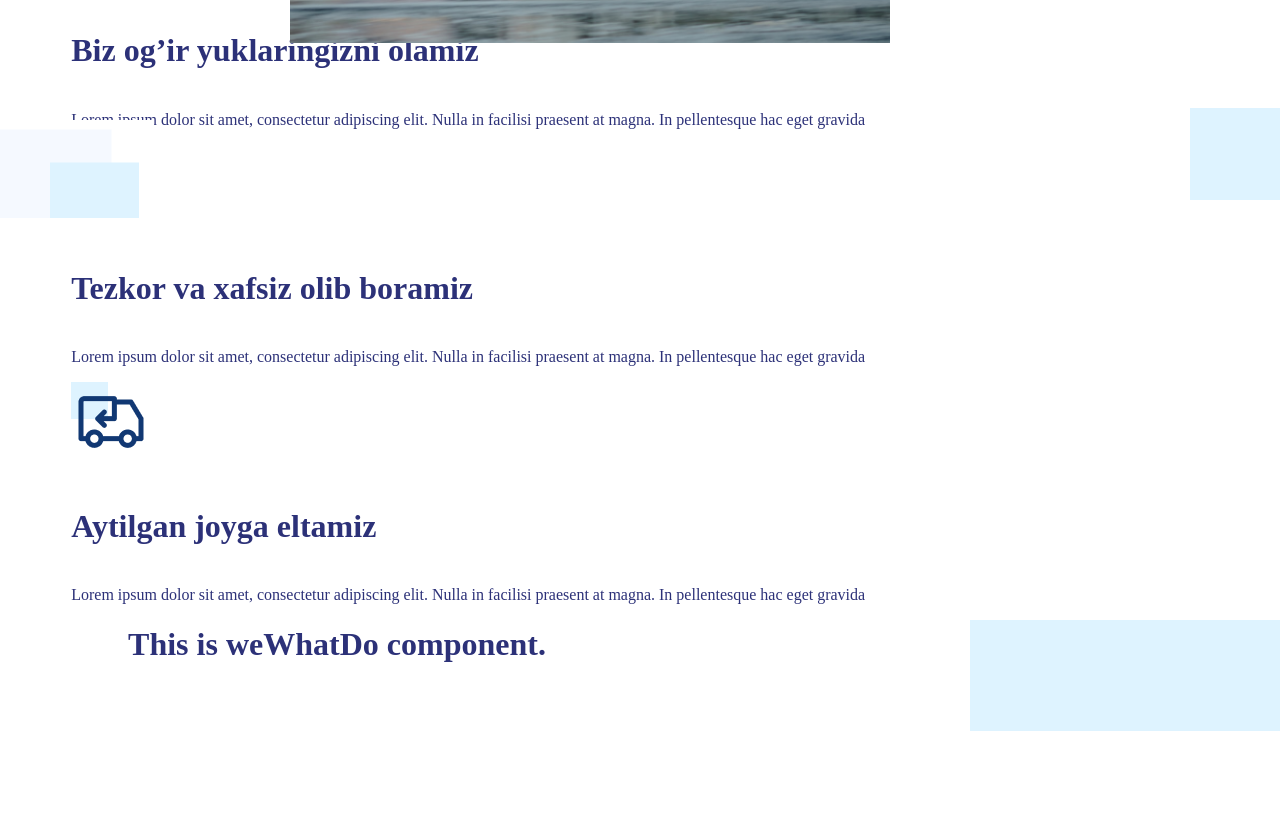
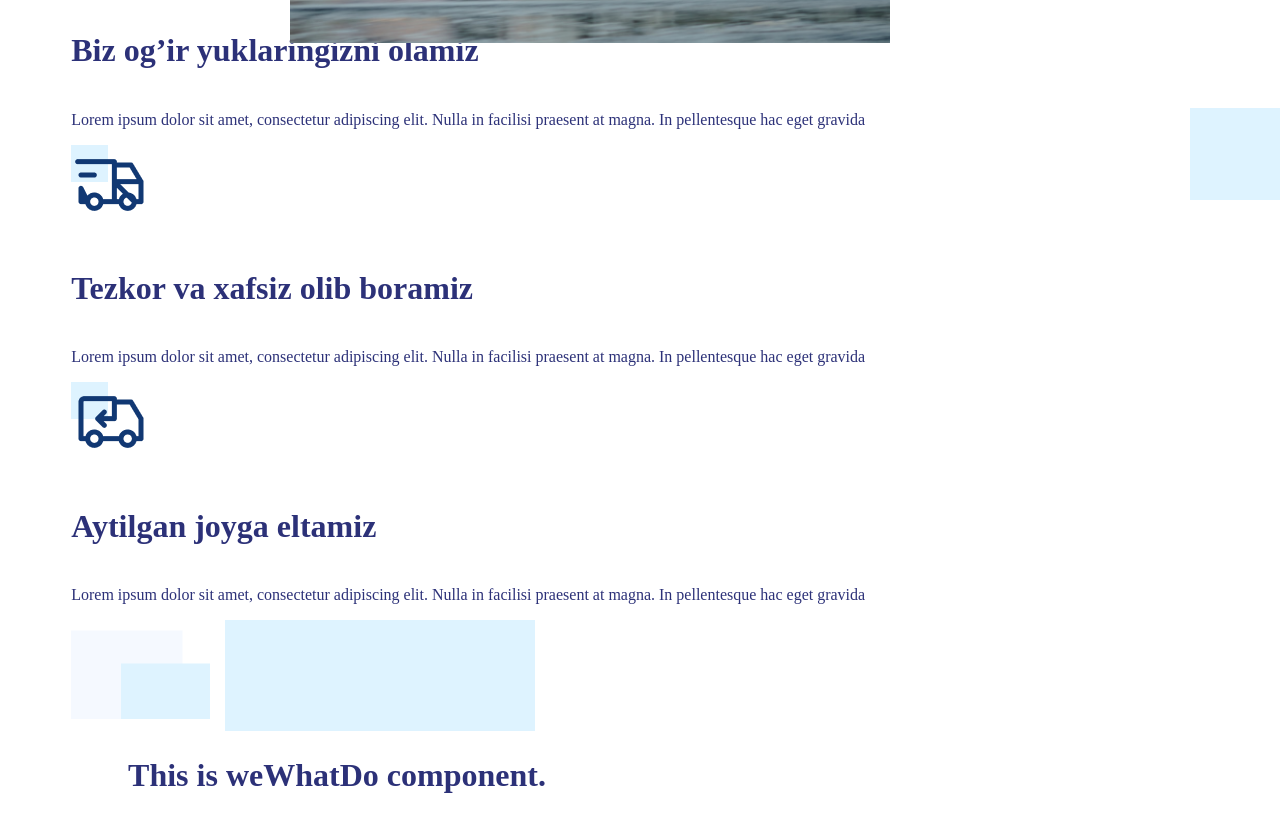
Before and after one commit to hakimov-dev/truck-service-landing, a Vue app: page / in a window 1280 px wide. Shown: the part 840-1655 px from the top of the page. Before the commit the page ends 1571 px from the top, so only its background shows below. Built offline with nearby package versions, Linux system fonts and the light colour scheme; the HTML template or start-up script is replaced by a standard one.

Commit message:
Removed style and added new classes for style.

```diff
--- a/src/components/Content/components/weWhatDo.vue
+++ b/src/components/Content/components/weWhatDo.vue
@@ -1,5 +1,5 @@
 <template>
-    <div class="img-container">
+    <div class="img-container flex justify-between items-center">
      <img class="cardsBottom2" src="@/assets/img/cards-bottom1-2.png" alt="">
      <img class="cardsBottom3" src="@/assets/img/cards-bottom3.png" alt="">
     </div>
@@ -15,17 +15,7 @@ export default {
 </script>
 
 <style scoped>
-   .cardsBottom1, .cardsBottom2, .cardsBottom3{
-    position: absolute;
-   }
-   .cardsBottom1, .cardsBottom2{
-       left: -0px;
-   }
-   .cardsBottom2{
-     top: 120% !important;
-     z-index: 11111;
-   }
-   .cardsBottom3{
-       right: -0px;
-   }
+  /* .img-container{
+
+  } */
 </style>
```
